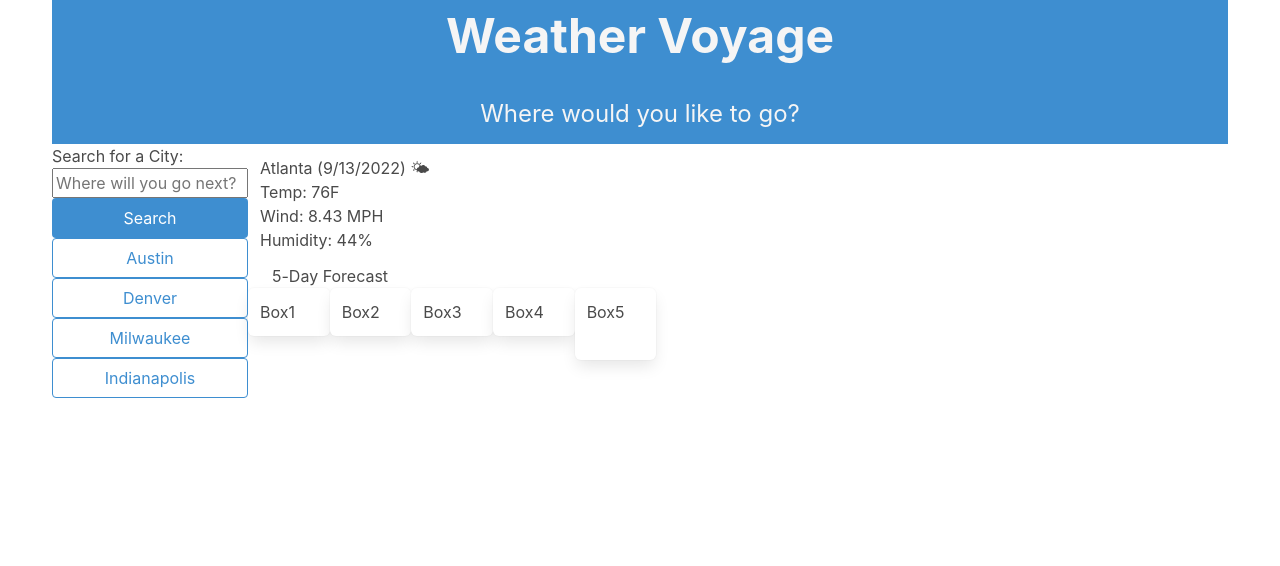
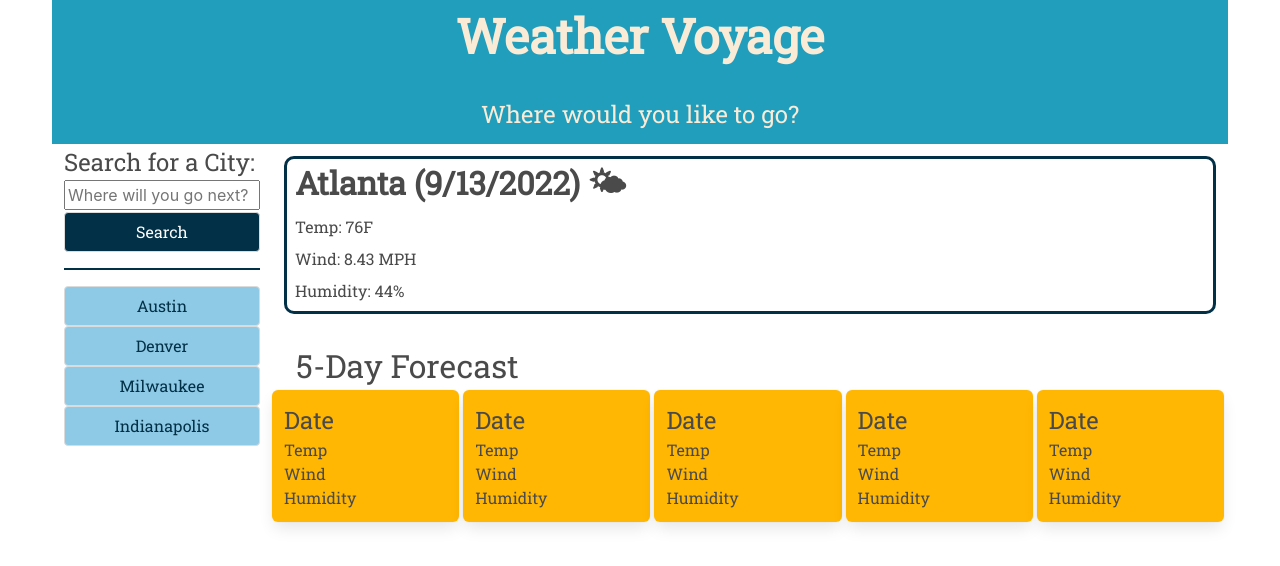
Before and after one commit to RyanDamron/Weather-Voyage, a plain HTML site: page index.html in a window 1280 px wide. Drawn offline with nearby package versions, Linux system fonts and the light colour scheme.

Commit message:
finished CSS styling with Bulma

```diff
--- a/assets/css/js/style.css
+++ b/assets/css/js/style.css
@@ -1,3 +1,89 @@
 #todays-city {
     margin-bottom: 1em;
 }
+
+:root {
+    --yellow: #FFB703;
+    --orange: #FB8500;
+    --darkblue: #023047;
+    --blue: #219EBC;
+    --lightblue: #8ECAE6;
+}
+
+#dividing-line {
+    margin-top: 1em;
+    margin-bottom: 1em;
+    border: solid;
+    border-width: 1px;
+    border-color: var(--darkblue);
+}
+
+#box1 {
+
+    background-color: var(--yellow);
+}
+
+#box2 {
+
+    background-color: var(--yellow);
+}
+
+#box3 {
+
+    background-color: var(--yellow);
+}
+
+#box4 {
+
+    background-color: var(--yellow);
+}
+
+#box5 {
+    margin: 0px 0px 24px;
+    background-color: var(--yellow);
+}
+
+
+
+#search-button {
+    margin-top: 2px;
+    color: white;
+    background-color: var(--darkblue);
+}
+
+#todays-city {
+    border: solid;
+    border-color: var(--darkblue);
+    border-width: 1%;
+    border-radius: 10px;
+}
+
+* {
+    font-family: 'Roboto Slab', serif;
+}
+
+.button {
+    font-family: 'Roboto Slab', serif;
+}
+
+#button-one {
+    color: var(--darkblue);
+    background-color: var(--lightblue);
+}
+#button-two {
+    color: var(--darkblue);
+    background-color: var(--lightblue);
+}
+#button-three {
+    color: var(--darkblue);
+    background-color: var(--lightblue);
+}
+#button-four {
+    color: var(--darkblue);
+    background-color: var(--lightblue);
+}
+
+#header {
+    background-color: var(--blue);
+    color: antiquewhite;
+}
--- a/index.html
+++ b/index.html
@@ -8,54 +8,73 @@
     <link rel="stylesheet" type="text/css" href="./assets/css/js/reset.css" />
     <link rel="stylesheet" type="text/css" href="./assets/css/js/style.css" />
     <link rel="stylesheet" href="https://cdn.jsdelivr.net/npm/bulma@0.9.4/css/bulma.min.css">
+    <link rel="preconnect" href="https://fonts.googleapis.com">
+<link rel="preconnect" href="https://fonts.gstatic.com" crossorigin>
+<link href="https://fonts.googleapis.com/css2?family=Roboto+Slab&display=swap" rel="stylesheet">
 </head>
 
-<body class="container is-family-primary">
-    <div class="columns is-vcentered has-background-info">
-        <header class="column is-full has-text-centered has-text-light" id="header">
-            <h1 class="content is-size-1 has-text-weight-bold has-text-light">Weather Voyage</h1>
+<body class="container">
+    <div class="columns is-vcentered" id="header">
+        <header class="column is-full has-text-centered" id="header">
+            <h1 class="content is-size-1 has-text-weight-bold">Weather Voyage</h1>
             <p class="content is-size-4">Where would you like to go?</p>
         </header>
     </div>
 
     <main>
         <div class="columns">
-            <aside class="tile is-vertical is-2 is-fluid">
-                <h2>Search for a City:</h2>
+            <aside class="tile is-vertical is-2 is-fluid mx-3">
+                <h2 class="is-size-4">Search for a City:</h2>
                 <input type="text" placeholder="Where will you go next?">
-                <button type="submit" class="button has-text-centered is-info">Search</button>
-                <button class="button has-text-centered is-info is-outlined" id="button-one">Austin</button>
-                <button class="button has-text-centered is-info is-outlined" id="button-two">Denver</button>
-                <button class="button has-text-centered is-info is-outlined" id="button-three">Milwaukee</button>
-                <button class="button has-text-centered is-info is-outlined" id="button-four">Indianapolis</button>
+                <button id="search-button" type="submit" class="button has-text-centered">Search</button>
+                <hr class="solid" id="dividing-line">
+                <button class="button city-buttons has-text-centered is-outlined" id="button-one">Austin</button>
+                <button class="button city-buttons has-text-centered is-outlined" id="button-two">Denver</button>
+                <button class="button city-buttons has-text-centered is-outlined" id="button-three">Milwaukee</button>
+                <button class="button city-buttons has-text-centered is-outlined" id="button-four">Indianapolis</button>
             </aside>
 
-            <div class="column">
-                <div id="todays-city ">
-                    <h1>Atlanta (9/13/2022) &#127780;</h1>
-                    <p>Temp: 76F</p>
-                    <p>Wind: 8.43 MPH</p>
-                    <p>Humidity: 44%</p>
+            <div class="column is-bordered">
+                <div id="todays-city">
+                    <h1 class="is-size-3 has-text-weight-bold ml-2">Atlanta (9/13/2022) &#127780;</h1>
+                    <p class="my-2 ml-2">Temp: 76F</p>
+                    <p class="my-2 ml-2">Wind: 8.43 MPH</p>
+                    <p class="my-2 ml-2">Humidity: 44%</p>
                 </div>
 
 
 
-                <h3 class="column">5-Day Forecast</h3>
-                <div class="columns is-full box-wrapper">
-                    <div class="box column is-1" id="box1">
-                        Box1
+                <h3 class="column is-size-3 mt-2">5-Day Forecast</h3>
+                <div class="columns box-wrapper">
+                    <div class="box column mr-1" id="box1">
+                        <h2 class="is-size-4">Date</h2>
+                        <p>Temp</p>
+                        <p>Wind</p>
+                        <p>Humidity</p>
                     </div>
-                    <div class="box column is-1" id="box2">
-                        Box2
+                    <div class="box column mr-1" id="box2">
+                        <h2 class="is-size-4">Date</h2>
+                        <p>Temp</p>
+                        <p>Wind</p>
+                        <p>Humidity</p>
                     </div>
-                    <div class="box column is-1" id="box3">
-                        Box3
+                    <div class="box column mr-1" id="box3">
+                        <h2 class="is-size-4">Date</h2>
+                        <p>Temp</p>
+                        <p>Wind</p>
+                        <p>Humidity</p>
                     </div>
-                    <div class="box column is-1" id="box4">
-                        Box4
+                    <div class="box column mr-1" id="box4">
+                        <h2 class="is-size-4">Date</h2>
+                        <p>Temp</p>
+                        <p>Wind</p>
+                        <p>Humidity</p>
                     </div>
-                    <div class="box column is-1" id="box5">
-                        Box5
+                    <div class="box column mr-1" id="box5">
+                        <h2 class="is-size-4">Date</h2>
+                        <p>Temp</p>
+                        <p>Wind</p>
+                        <p>Humidity</p>
                     </div>
                 </div>
 
```
